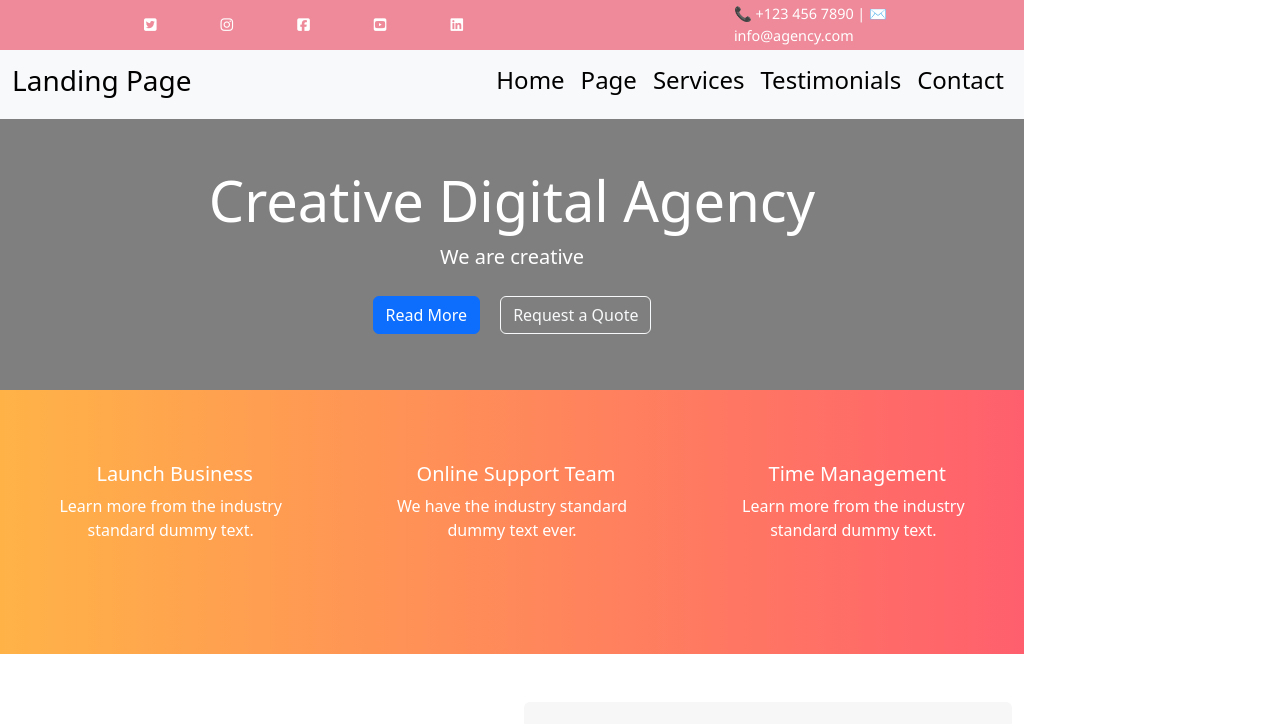
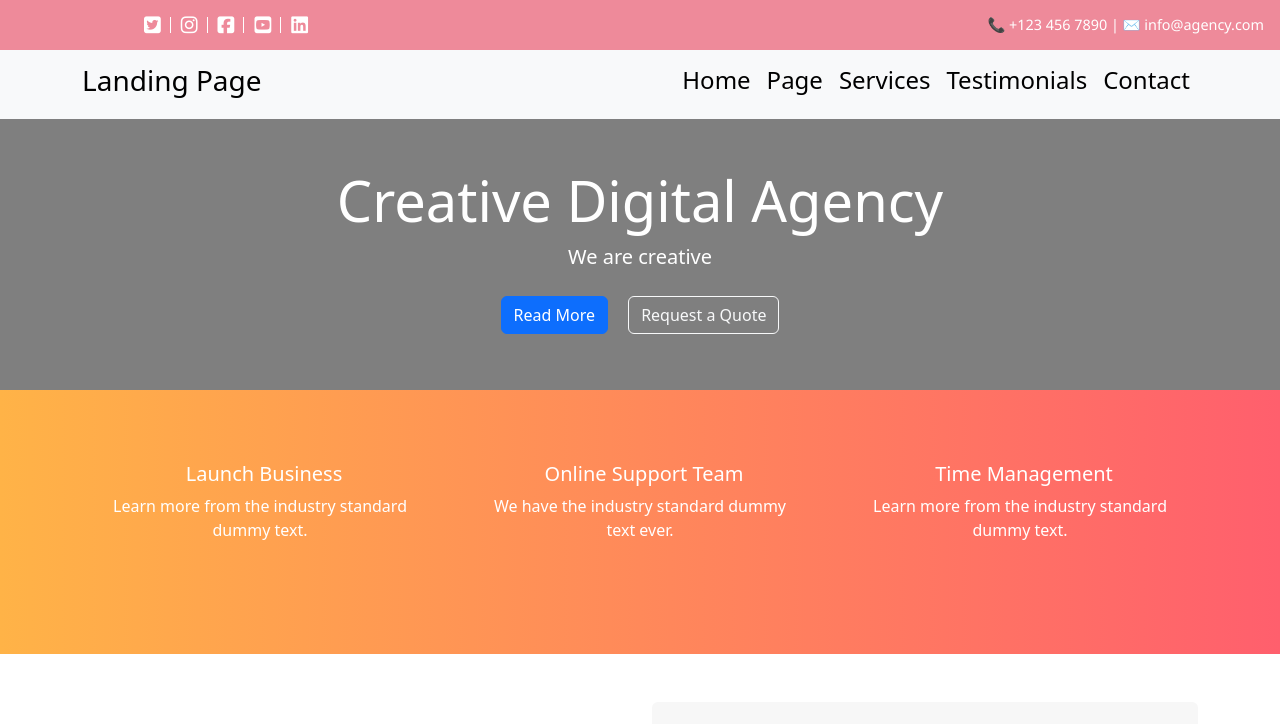
Before and after one commit to MUSKANNISHAD/Codsoft-12, a plain HTML site: page index.html in a window 1280 px wide. Shown: the top 724 px of the page. Drawn offline with nearby package versions, Linux system fonts and the light colour scheme.

Commit message:
improved

```diff
--- a/index.html
+++ b/index.html
@@ -12,7 +12,7 @@
   <style>
   </style>
 </head>
-<body style="width:80%;">
+<body >
     <div class="upper-nav">
   <div id="upper-left">
 
--- a/style.css
+++ b/style.css
@@ -10,13 +10,24 @@
   font-size: 0.9rem;
   font-family: 'Segoe UI', Tahoma, Geneva, Verdana, sans-serif;
 }
+#upper-left {
+  display: flex;
+  gap: 15px; /* space between icons */
+}
+
+
+#upper-left a {
+  position: relative;
+  color: white;
+  text-decoration: none;
+  font-size: 1.2rem;
+}
 
 #upper-left {
-  width:60%;
+  display: flex;
+  gap: 20px;
   margin-left: 8rem;
-  display: flex;
-  gap: 4rem;
-  /* Example: announcement or contact info */
+  align-items: center;
 }
 
 #upper-right a {
@@ -81,3 +92,13 @@ h4:hover{
     align-items: center;
 
 }
+#upper-left a:not(:last-child)::after {
+  content: "";
+  position: absolute;
+  right: -10px; /* controls spacing between icon and line */
+  top: 50%;
+  transform: translateY(-50%);
+  height: 16px;
+  width: 1px;
+  background-color: white;
+}
```
